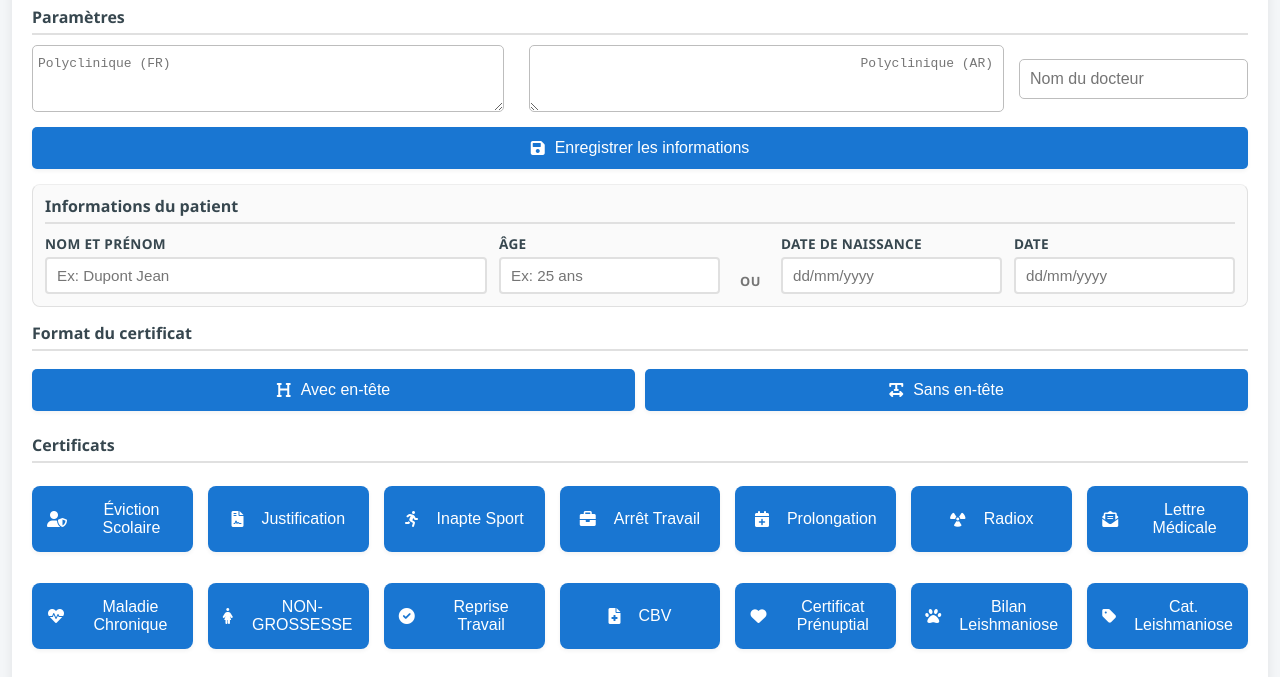
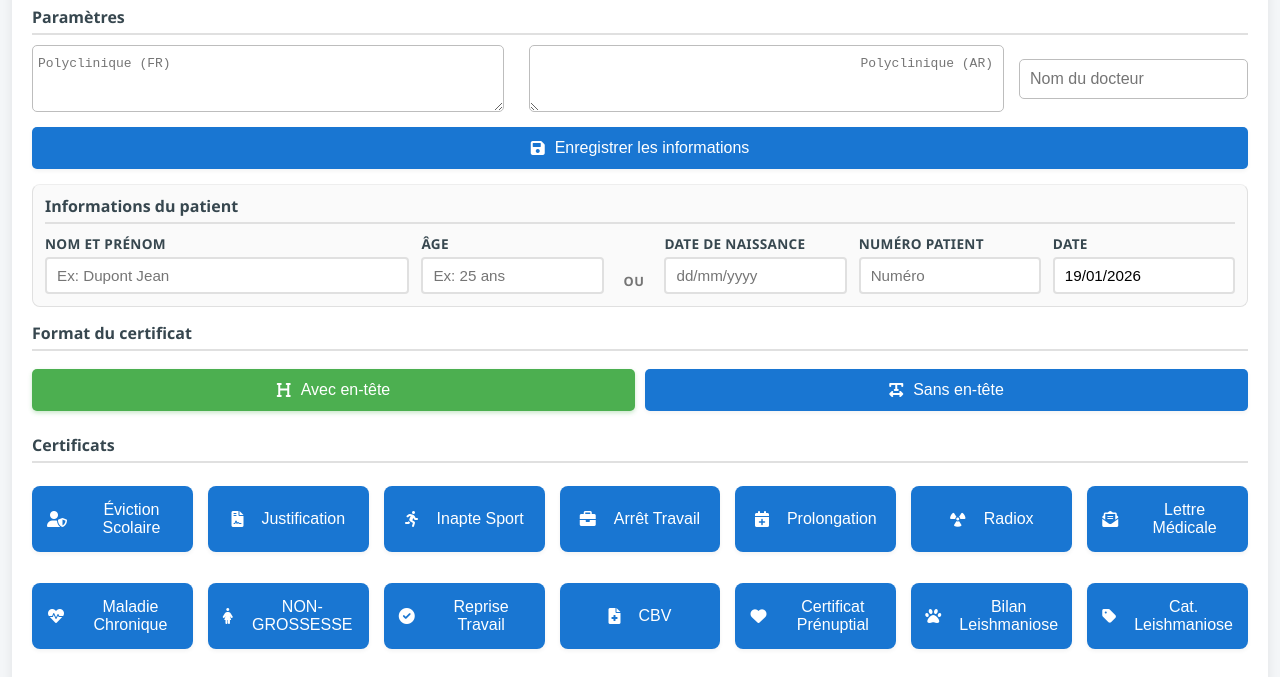
Before and after one commit to drkamel17/certificat_database, a browser extension: page certificat.html in a window 1280 px wide. Shown: the part 90-767 px from the top of the page. Drawn offline with Linux system fonts and the light colour scheme.

Commit message:
Update certificat.html

```diff
--- a/certificat.html
+++ b/certificat.html
@@ -412,6 +412,10 @@
                     </div>
 
                     <div class="form-group">
+                        <label for="patientNumero">Numéro Patient</label>
+                        <input type="text" id="patientNumero" placeholder="Numéro" class="form-input">
+                    </div>
+                    <div class="form-group">
                         <label for="dateCertificat">Date</label>
                         <input type="text" id="dateCertificat" placeholder="dd/mm/yyyy" pattern="\d{2}/\d{2}/\d{4}" class="form-input">
                     </div>
@@ -508,6 +512,15 @@
         document.addEventListener('DOMContentLoaded', function() {
             const dateInputs = ['patientDateNaissance', 'dateCertificat'];
 
+            // Add event listeners for patient number input
+            const patientNumeroInput = document.getElementById('patientNumero');
+            if (patientNumeroInput) {
+                patientNumeroInput.addEventListener('input', function(e) {
+                    // Allow only alphanumeric characters and some special characters
+                    this.value = this.value.replace(/[^a-zA-Z0-9\-\_ ]/g, '');
+                });
+            }
+
             dateInputs.forEach(inputId => {
                 const input = document.getElementById(inputId);
 
```
